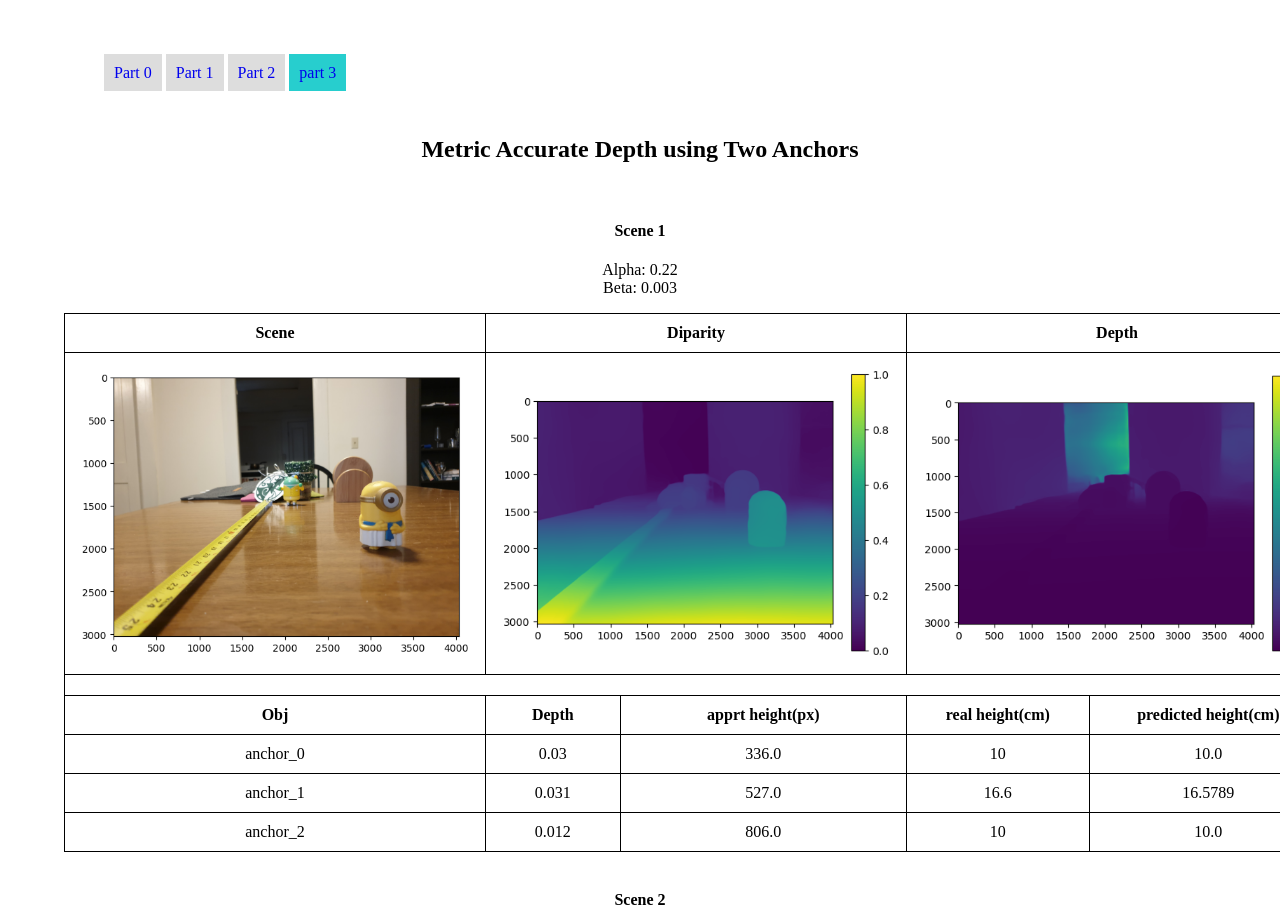
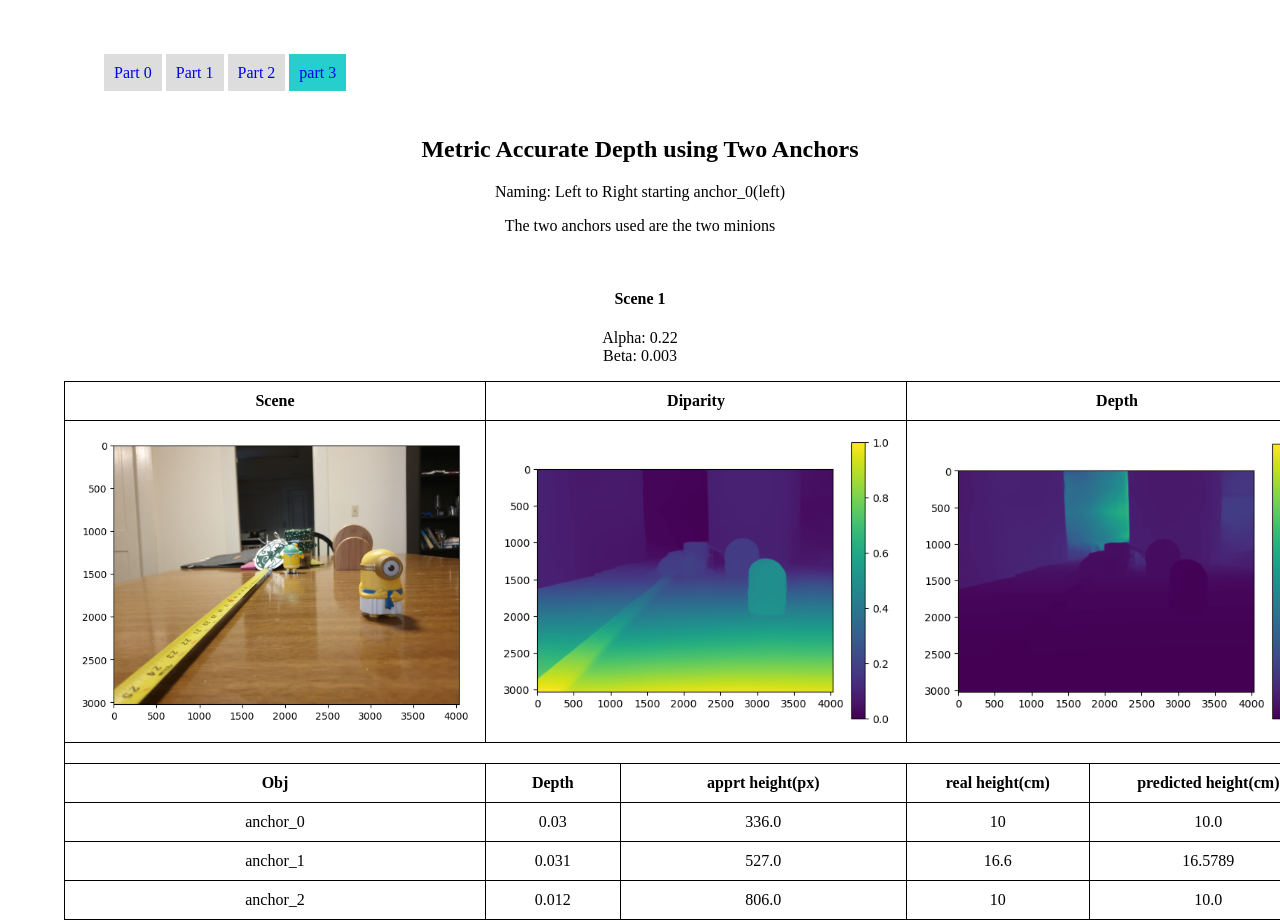
Before and after one commit to gemmechu/CIS_SceneUnderstanding, a plain HTML site: page part3.html in a window 1280 px wide. Shown: the top 922 px of the page. Drawn offline with Linux system fonts and the light colour scheme.

Commit message:
description

```diff
--- a/part3.html
+++ b/part3.html
@@ -14,6 +14,8 @@
         </table>
         <br>
         <h2 >Metric Accurate Depth using Two Anchors</h2>
+        <p>Naming: Left to Right starting anchor_0(left)</p>
+        <p>The two anchors used are the two minions</p>
         <br>
     <table >
         <h4>Scene 1</h4> <p> Alpha: 0.22 <br>
```
